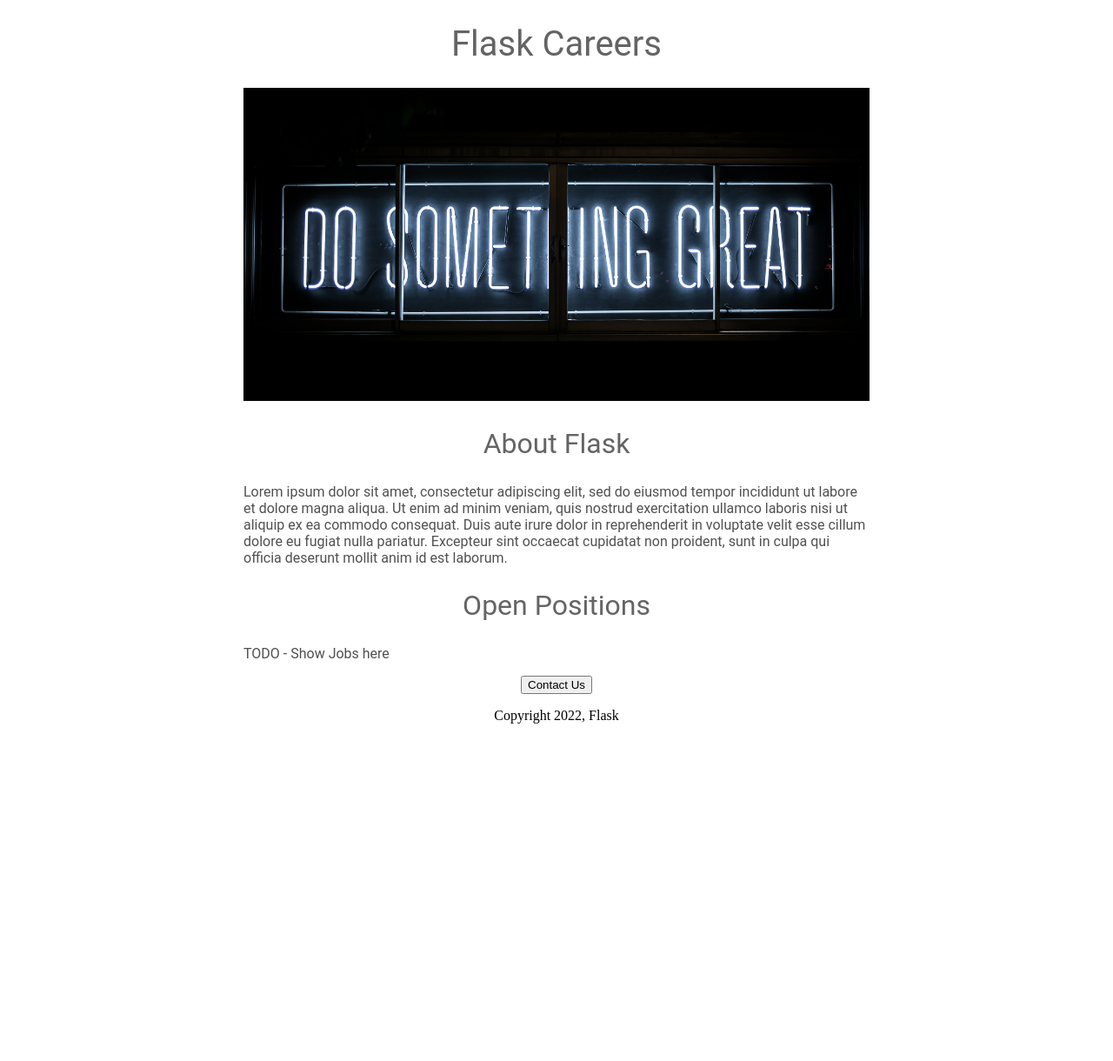
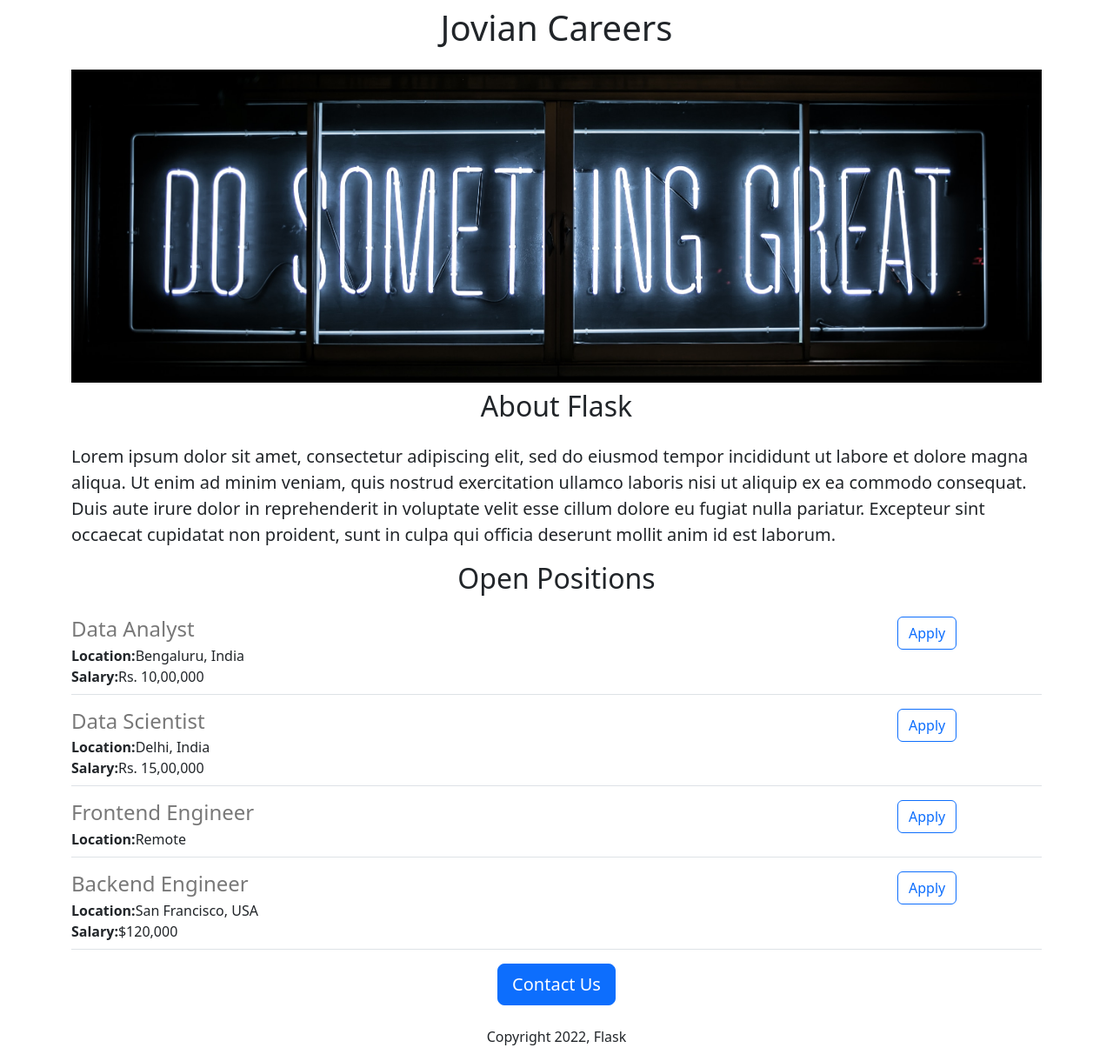
Before and after one commit to Eshan133/flask-careers-website, a Flask app: page / in a window 1280 px wide. Shown: the whole page at 87% size. Before the commit the page ends 832 px from the top, so only its background shows below. Run offline with Flask 3, Linux system fonts and the light colour scheme.

Commit message:
dynamic data model added

```diff
--- a/app.py
+++ b/app.py
@@ -1,11 +1,41 @@
-from flask import Flask
+from flask import Flask, jsonify
 from flask.templating import render_template
 
 app = Flask(__name__)
 
+JOBS = [
+  {
+    'id': 1,
+    'title': 'Data Analyst',
+    'location': 'Bengaluru, India',
+    'salary': 'Rs. 10,00,000'
+  },
+  {
+    'id': 2,
+    'title': 'Data Scientist',
+    'location': 'Delhi, India',
+    'salary': 'Rs. 15,00,000'
+  },
+  {
+    'id': 3,
+    'title': 'Frontend Engineer',
+    'location': 'Remote',
+  },
+  {
+    'id': 4,
+    'title': 'Backend Engineer',
+    'location': 'San Francisco, USA',
+    'salary': '$120,000'
+  },
+]
+
 @app.route('/')
 def hello_world():
-    return render_template('home.html')
+    return render_template('home.html',jobs = JOBS, company_name = 'Jovian')
+
+@app.route("/jobs")
+def list_jobs():
+  return jsonify(JOBS)
 
 
 if __name__ == '__main__':
--- a/templates/home.html
+++ b/templates/home.html
@@ -2,52 +2,38 @@
 <html>
   <head>
     <title>Flask Careers</title>
+    <meta charset="utf-8">
+    <meta name="viewport" content="width=device-width, initial-scale=1">
+
+    <link href="https://cdn.jsdelivr.net/npm/bootstrap@5.3.2/dist/css/bootstrap.min.css" rel="stylesheet" integrity="sha384-T3c6CoIi6uLrA9TneNEoa7RxnatzjcDSCmG1MXxSR1GAsXEV/Dwwykc2MPK8M2HN" crossorigin="anonymous">
+
+
     <style>
-      h1 {
-        font-size: 40px;
-        font-family: Roboto;
-        font-weight: normal;
-        color: rgb(100, 100, 100);
-        text-align: center;
-      }
-
       #banner{
+        height: 360px;
         width: 100%;
-        height: 360px;
         object-fit: cover;
       }
+    </style>
 
-      h2 {
-        font-family: Roboto;
-        font-size: 32px;
-        color: rgb(100, 100, 100);
-        text-align: center;
-        font-weight: normal;
-      }
-
-      .bodytext {
-        font-family: Roboto;
-        color: rgb(80, 80, 80);
-      }
-
-      #container{
-        max-width: 720px;
-        margin: 0 auto;
-      }
-
-    </style>
   </head>
   <body>
-    <div id = "container">
-      <h1>Flask Careers</h1>
-      <img id = "banner" src="https://cbef57ce-eee7-441c-a5cd-954ab35d84ac-00-3jnbc4i5r6648.sisko.replit.dev/static/banner.jpg">
-      <h2>About Flask</h2>
-      <p class="bodytext">Lorem ipsum dolor sit amet, consectetur adipiscing elit, sed do eiusmod tempor incididunt ut labore et dolore magna aliqua. Ut enim ad minim veniam, quis nostrud exercitation ullamco laboris nisi ut aliquip ex ea commodo consequat. Duis aute irure dolor in reprehenderit in voluptate velit esse cillum dolore eu fugiat nulla pariatur. Excepteur sint occaecat cupidatat non proident, sunt in culpa qui officia deserunt mollit anim id est laborum.</p>
-      <h2>Open Positions</h2>
-      <p class="bodytext">TODO - Show Jobs here</p>
-      <div style="text-align:center;">
-        <button>Contact Us</button>
-        <p>Copyright 2022, Flask</p>
+    <div class = "container">
+      <h1 class="text-center mt-2 mb-4">
+        {{company_name}} Careers
+      </h1>
+      <img class="img-fluid" id = "banner" src="https://cbef57ce-eee7-441c-a5cd-954ab35d84ac-00-3jnbc4i5r6648.sisko.replit.dev/static/banner.jpg">
+      <h2 class="text-center mt-2 mb-4">About Flask</h2>
+      <p class="lead">Lorem ipsum dolor sit amet, consectetur adipiscing elit, sed do eiusmod tempor incididunt ut labore et dolore magna aliqua. Ut enim ad minim veniam, quis nostrud exercitation ullamco laboris nisi ut aliquip ex ea commodo consequat. Duis aute irure dolor in reprehenderit in voluptate velit esse cillum dolore eu fugiat nulla pariatur. Excepteur sint occaecat cupidatat non proident, sunt in culpa qui officia deserunt mollit anim id est laborum.</p>
+      <h2 class="text-center mt-2 mb-4">Open Positions</h2>
+      <div>
+          {% for job in jobs %}
+            {% include 'jobitem.html' %}
+          {% endfor %}
+      </div>
+      <div class="text-center">
+        <button class="btn btn-primary btn-lg">Contact Us</button>
+        <p class="mt-4">Copyright 2022, Flask</p>
       </div>
     </div>
   </body>
--- /dev/null
+++ b/templates/jobitem.html
@@ -0,0 +1,22 @@
+<div class="border-bottom" style="margin-bottom: 16px; padding-bottom: 8px">
+  <div class="row">
+    <div class="col-10">
+      <h4
+        style="color:rgb(120,120,120); margin-bottom:4px;">
+        {{job['title']}}
+      </h4>
+      <div>
+        <b>Location:</b>{{job['location']}}
+      </div>
+      {% if 'salary' in job %}
+      <div>
+        <b>Salary:</b>{{job['salary']}}
+      </div>
+      {% endif %}
+    </div>
+    <div class="col-2">
+      <button type="button" class="btn btn-outline-primary">Apply</button>
+    </div>
+  </div>
+
+</div>
```
